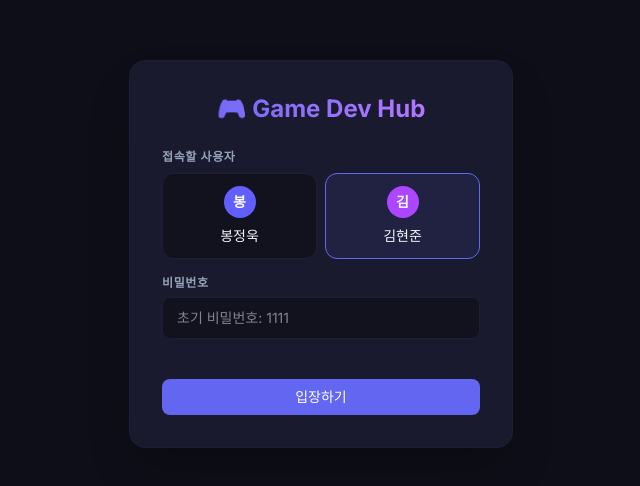
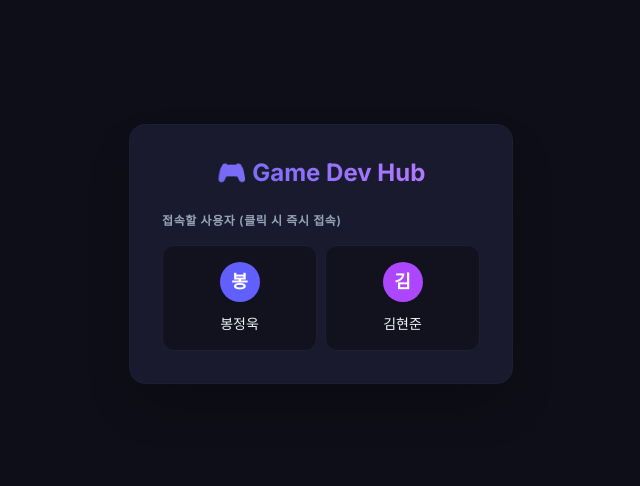
Before and after one commit to korea58371/BongJoonNote, a Next.js app in the folder app/: page /ideas in a window 1280 px wide. Shown: the part 146-632 px from the top of the page, without its empty margins (319-959 px from the left). Built offline with nearby package versions, Linux system fonts and the light colour scheme.

Commit message:
비밀번호 제거

```diff
--- a/app/src/components/LoginScreen.tsx
+++ b/app/src/components/LoginScreen.tsx
@@ -1,21 +1,10 @@
 'use client';
 
-import { useState } from 'react';
 import { useUser } from '@/lib/UserContext';
 import { TEAM_MEMBERS, MEMBER_COLORS, STYLES } from '@/constants';
 
 export default function LoginScreen() {
   const { login } = useUser();
-  const [selectedUser, setSelectedUser] = useState<typeof TEAM_MEMBERS[number]>('김현준');
-  const [password, setPassword] = useState('');
-  const [error, setError] = useState('');
-
-  const handleLogin = (e: React.FormEvent) => {
-    e.preventDefault();
-    if (!login(selectedUser, password)) {
-      setError('비밀번호가 일치하지 않습니다.');
-    }
-  };
 
   return (
     <div className="fixed inset-0 z-[100] flex items-center justify-center bg-bg-surface">
@@ -23,22 +12,17 @@ export default function LoginScreen() {
         <h2 className="text-2xl font-bold mb-6 text-center bg-gradient-to-r from-accent to-purple-400 bg-clip-text text-transparent">
           🎮 Game Dev Hub
         </h2>
-        <form onSubmit={handleLogin} className="space-y-4">
         <div>
-            <label className={STYLES.label}>접속할 사용자</label>
-            <div className="grid grid-cols-2 gap-2 mt-2">
+          <label className={STYLES.label}>접속할 사용자 (클릭 시 즉시 접속)</label>
+          <div className="grid grid-cols-2 gap-2 mt-4">
             {TEAM_MEMBERS.map(name => (
               <button
                 key={name}
                 type="button"
-                  onClick={() => { setSelectedUser(name); setError(''); setPassword(''); }}
-                  className={`p-3 rounded-xl border flex flex-col items-center justify-center gap-2 transition-all cursor-pointer ${
-                    selectedUser === name
-                      ? 'border-accent bg-accent/10'
-                      : 'border-border bg-bg-input hover:border-border-light'
-                  }`}
+                onClick={() => login(name)}
+                className="p-4 rounded-xl border flex flex-col items-center justify-center gap-3 transition-all cursor-pointer border-border bg-bg-input hover:border-accent hover:bg-accent/10 hover:-translate-y-1"
               >
-                  <div className={`w-8 h-8 rounded-full ${MEMBER_COLORS[name] || 'bg-gray-500'} flex items-center justify-center text-sm font-bold text-white`}>
+                <div className={`w-10 h-10 rounded-full ${MEMBER_COLORS[name] || 'bg-gray-500'} flex items-center justify-center text-lg font-bold text-white`}>
                   {name[0]}
                 </div>
                 <span className="text-sm font-medium">{name}</span>
@@ -46,24 +30,6 @@ export default function LoginScreen() {
             ))}
           </div>
         </div>
-
-          <div>
-            <label className={STYLES.label}>비밀번호</label>
-            <input
-              type="password"
-              className={STYLES.input}
-              value={password}
-              onChange={e => { setPassword(e.target.value); setError(''); }}
-              placeholder="초기 비밀번호: 1111"
-              required
-            />
-            {error && <p className="text-danger text-xs mt-2">{error}</p>}
-          </div>
-
-          <button type="submit" className={`${STYLES.btnPrimary} w-full mt-6`}>
-            입장하기
-          </button>
-        </form>
       </div>
     </div>
   );
--- a/app/src/lib/UserContext.tsx
+++ b/app/src/lib/UserContext.tsx
@@ -6,15 +6,9 @@ import LoginScreen from '@/components/LoginScreen';
 
 type UserName = typeof TEAM_MEMBERS[number];
 
-// 지정된 사용자와 초기 비밀번호
-const PASSWORDS: Record<UserName, string> = {
-  '김현준': '1111',
-  '봉정욱': '1111',
-};
-
 interface UserContextType {
   currentUser: UserName | null;
-  login: (name: UserName, pass: string) => boolean;
+  login: (name: UserName) => void;
   logout: () => void;
   isMounted: boolean;
 }
@@ -33,13 +27,9 @@ export function UserProvider({ children }: { children: React.ReactNode }) {
     setIsMounted(true);
   }, []);
 
-  const login = (name: UserName, pass: string) => {
-    if (PASSWORDS[name] === pass) {
-      setCurrentUser(name);
-      localStorage.setItem('gamedevhub_user', name);
-      return true;
-    }
-    return false;
+  const login = (name: UserName) => {
+    setCurrentUser(name);
+    localStorage.setItem('gamedevhub_user', name);
   };
 
   const logout = () => {
```
Lines whose indentation alone changed are shown as unchanged.
